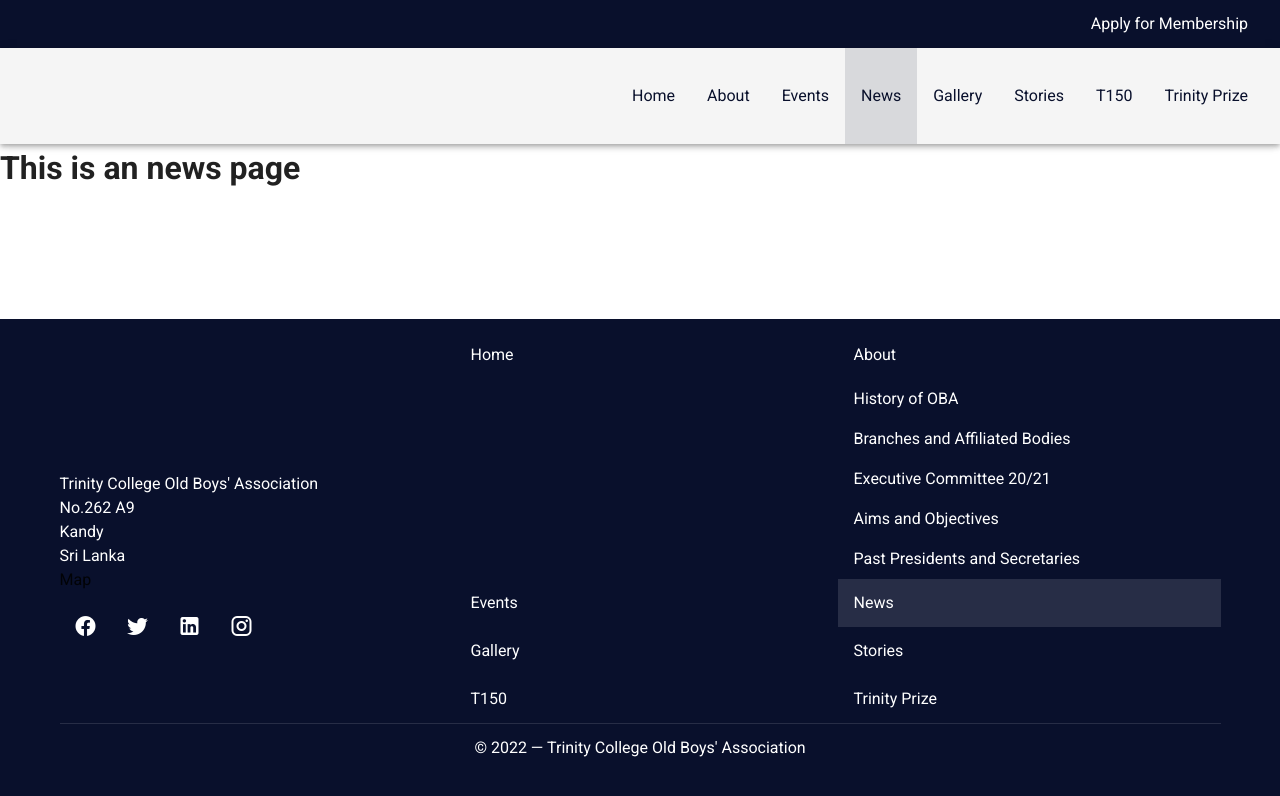
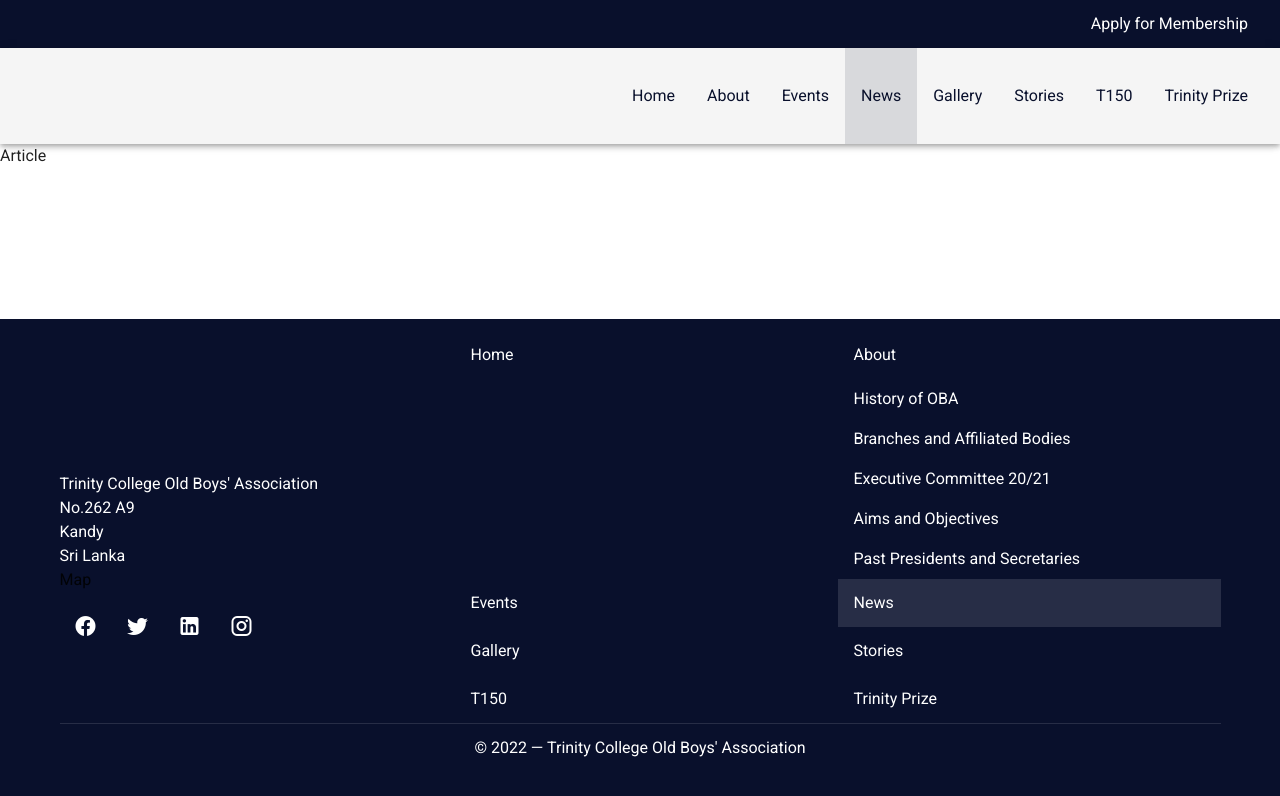
Before and after one commit to tckoba/tckoba-website, a Vue app: page /news in a window 1280 px wide. Shown: the top 796 px of the page. Built offline with nearby package versions, Linux system fonts and the light colour scheme.

Commit message:
News init

```diff
--- /dev/null
+++ b/src/components/News/Article.vue
@@ -0,0 +1,12 @@
+<template>
+    <div class="article">
+        Article
+    </div>
+</template>
+
+<script>
+export default{
+    name: 'article',
+    props: ['article']
+}
+</script>
--- a/src/views/News.vue
+++ b/src/views/News.vue
@@ -1,11 +1,28 @@
 <template>
   <div class="news">
-    <h1>This is an news page</h1>
+    <Article/>
   </div>
 </template>
 
 <script>
+import Article from '../components/News/Article.vue';
+
 export default {
   name: "News",
+  components : {
+    Article
+  },
+  data(){
+    return {
+      products: [
+        {
+          title: '125 Year Celebrations',
+          color: 'Red',
+          bgtext: 'AIR',
+          src: require('../assets/News/125.jpg')
+        },
+      ]
+    }
+  }
 };
 </script>
```
Also changed, not shown: src/assets/News/125.jpg (added), 1 other file (tests, documents, lock files or other folders).
